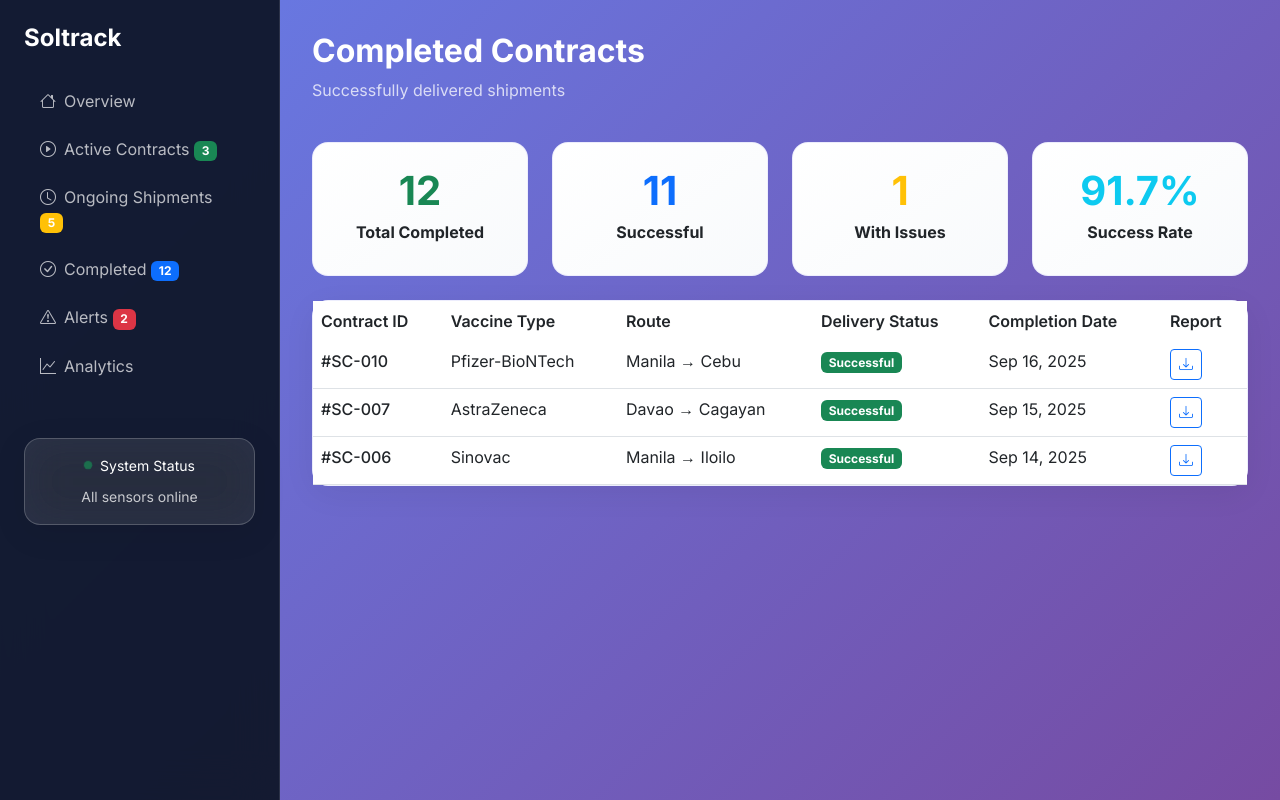
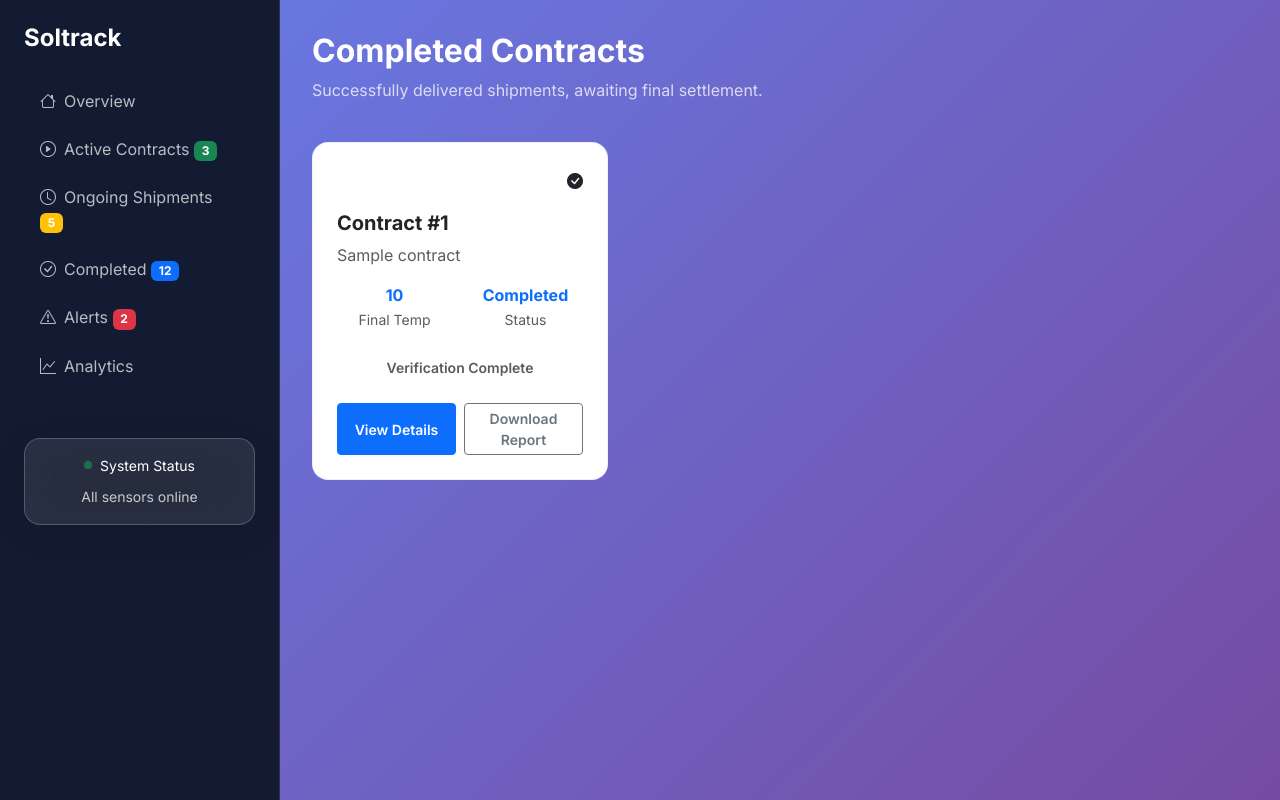
Before and after one commit to AldrinMedina/SolTrack-Django, a Django app: template templates/dashboard/completed.html in a window 1280 px wide. Run offline with Django 5.2, Linux system fonts and the light colour scheme; the template is opened without the code that fills it: most values are stand-ins (such as "Sample title", 1, 10 or a date in 2020); data that the repository does not hold is empty.

Commit message:
Update completed.html

```diff
--- a/templates/dashboard/completed.html
+++ b/templates/dashboard/completed.html
@@ -2,95 +2,63 @@
 {% load static %}
 
 {% block content %}
-<!-- Completed Contracts Tab -->
 <div id="completed-content" class="tab-content">
     <div class="d-flex justify-content-between align-items-center mb-4">
         <div>
             <h2 class="fw-bold text-white mb-2">Completed Contracts</h2>
-            <p class="text-white opacity-75">Successfully delivered shipments</p>
+            <p class="text-white opacity-75">Successfully delivered shipments, awaiting final settlement.</p>
         </div>
     </div>
 
-    <div class="row g-4 mb-4">
-        <div class="col-md-3">
-            <div class="metric-card text-center">
-                <div class="display-6 text-success fw-bold mb-2">12</div>
-                <h6 class="fw-bold text-dark">Total Completed</h6>
+    <div class="row g-4">
+
+        {% for item in contracts %}
+        {% with contract=item.contract status_class=item.status_class %}
+
+            <div class="col-lg-4 col-md-6">
+                <div class="contract-card p-4">
+
+                    <div class="d-flex justify-content-between align-items-center mb-3">
+                        <span class="badge bg-{{ status_class }} px-3 py-2 rounded-pill">{{ item.status }}</span>
+
+                        <i class="bi bi-check-circle-fill text-{{ status_class }}"></i>
+                    </div>
+
+                    <h5 class="fw-bold text-dark mb-2">Contract #{{ contract.contract_id }}</h5>
+                    <p class="text-muted mb-3">{{ contract.product_name }}</p>
+
+                    <div class="row g-3 mb-4">
+                        <div class="col-6 text-center">
+                            <div class="fw-bold text-primary">{{ item.current_temp }}</div>
+                            <small class="text-muted">Final Temp</small>
+                        </div>
+                        <div class="col-6 text-center">
+                            <div class="fw-bold text-primary">Completed</div>
+                            <small class="text-muted">Status</small>
+                        </div>
+                    </div>
+
+                    <div class="text-center mt-3">
+                        <small class="text-muted text-primary fw-semibold">
+                            Verification Complete
+                        </small>
+                    </div>
+
+                    <div class="d-flex gap-2 mt-4">
+                        <button type="button" class="btn btn-primary fw-semibold btn-sm w-50">View Details</button>
+                        <button type="button" class="btn btn-outline-secondary fw-semibold btn-sm w-50">Download Report</button>
+                    </div>
+
+                </div>
             </div>
+
+        {% endwith %}
+
+        {% empty %}
+            <div class="col-12">
+                <p class="text-white opacity-75">No completed contracts found in the database.</p>
+            </div>
+        {% endfor %}
         </div>
-        <div class="col-md-3">
-            <div class="metric-card text-center">
-                <div class="display-6 text-primary fw-bold mb-2">11</div>
-                <h6 class="fw-bold text-dark">Successful</h6>
-            </div>
-        </div>
-        <div class="col-md-3">
-            <div class="metric-card text-center">
-                <div class="display-6 text-warning fw-bold mb-2">1</div>
-                <h6 class="fw-bold text-dark">With Issues</h6>
-            </div>
-        </div>
-        <div class="col-md-3">
-            <div class="metric-card text-center">
-                <div class="display-6 text-info fw-bold mb-2">91.7%</div>
-                <h6 class="fw-bold text-dark">Success Rate</h6>
-            </div>
-        </div>
-    </div>
-
-    <div class="card-modern p-0">
-        <div class="table-responsive">
-            <table class="table table-hover mb-0">
-                <thead class="bg-light">
-                    <tr>
-                        <th class="border-0 fw-semibold">Contract ID</th>
-                        <th class="border-0 fw-semibold">Vaccine Type</th>
-                        <th class="border-0 fw-semibold">Route</th>
-                        <th class="border-0 fw-semibold">Delivery Status</th>
-                        <th class="border-0 fw-semibold">Completion Date</th>
-                        <th class="border-0 fw-semibold">Report</th>
-                    </tr>
-                </thead>
-                <tbody>
-                    <tr>
-                        <td class="fw-medium">#SC-010</td>
-                        <td>Pfizer-BioNTech</td>
-                        <td>Manila → Cebu</td>
-                        <td><span class="badge bg-success">Successful</span></td>
-                        <td>Sep 16, 2025</td>
-                        <td>
-                            <button class="btn btn-sm btn-outline-primary">
-                                <i class="bi bi-download"></i>
-                            </button>
-                        </td>
-                    </tr>
-                    <tr>
-                        <td class="fw-medium">#SC-007</td>
-                        <td>AstraZeneca</td>
-                        <td>Davao → Cagayan</td>
-                        <td><span class="badge bg-success">Successful</span></td>
-                        <td>Sep 15, 2025</td>
-                        <td>
-                            <button class="btn btn-sm btn-outline-primary">
-                                <i class="bi bi-download"></i>
-                            </button>
-                        </td>
-                    </tr>
-                    <tr>
-                        <td class="fw-medium">#SC-006</td>
-                        <td>Sinovac</td>
-                        <td>Manila → Iloilo</td>
-                        <td><span class="badge bg-success">Successful</span></td>
-                        <td>Sep 14, 2025</td>
-                        <td>
-                            <button class="btn btn-sm btn-outline-primary">
-                                <i class="bi bi-download"></i>
-                            </button>
-                        </td>
-                    </tr>
-                </tbody>
-            </table>
-        </div>
-    </div>
 </div>
 {% endblock %}
```
